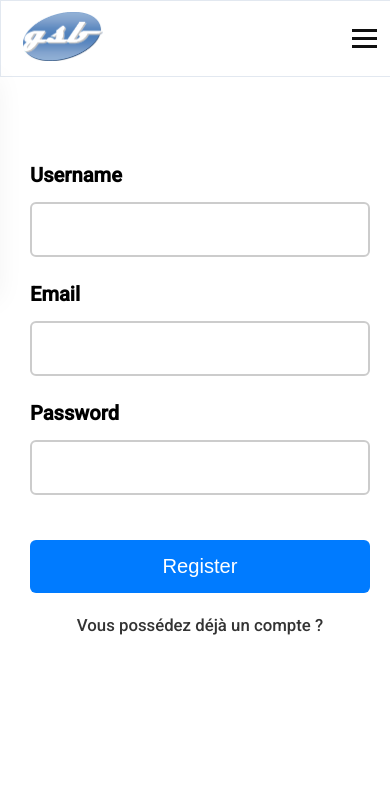
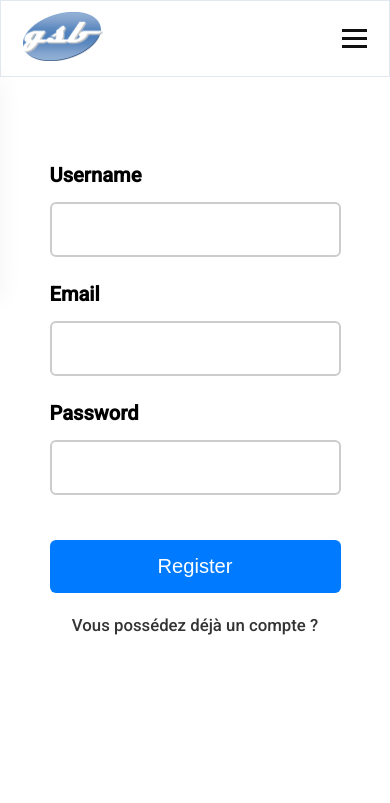
Before and after one commit to fluffy1211/GSB-FrontWeb, a PHP site: page /register.html in a window 390 px wide. Shown: the top 803 px of the page. Run offline with PHP 8.4, Linux system fonts and the light colour scheme; some libraries are stand-ins or nearby versions.

Commit message:
trying to fix responsive

```diff
--- a/css/style.css
+++ b/css/style.css
@@ -263,6 +263,10 @@ img {
     opacity: 1;
 }
 
+main {
+    width: 100vw;
+}
+
 /* CARD STYLES */
 .title-products {
     text-align: center;
@@ -325,7 +329,6 @@ img {
 #register-form {
     margin: 5rem auto;
     width: 90%;
-    min-width: 400px;
     padding: 30px;
 }
 
```
